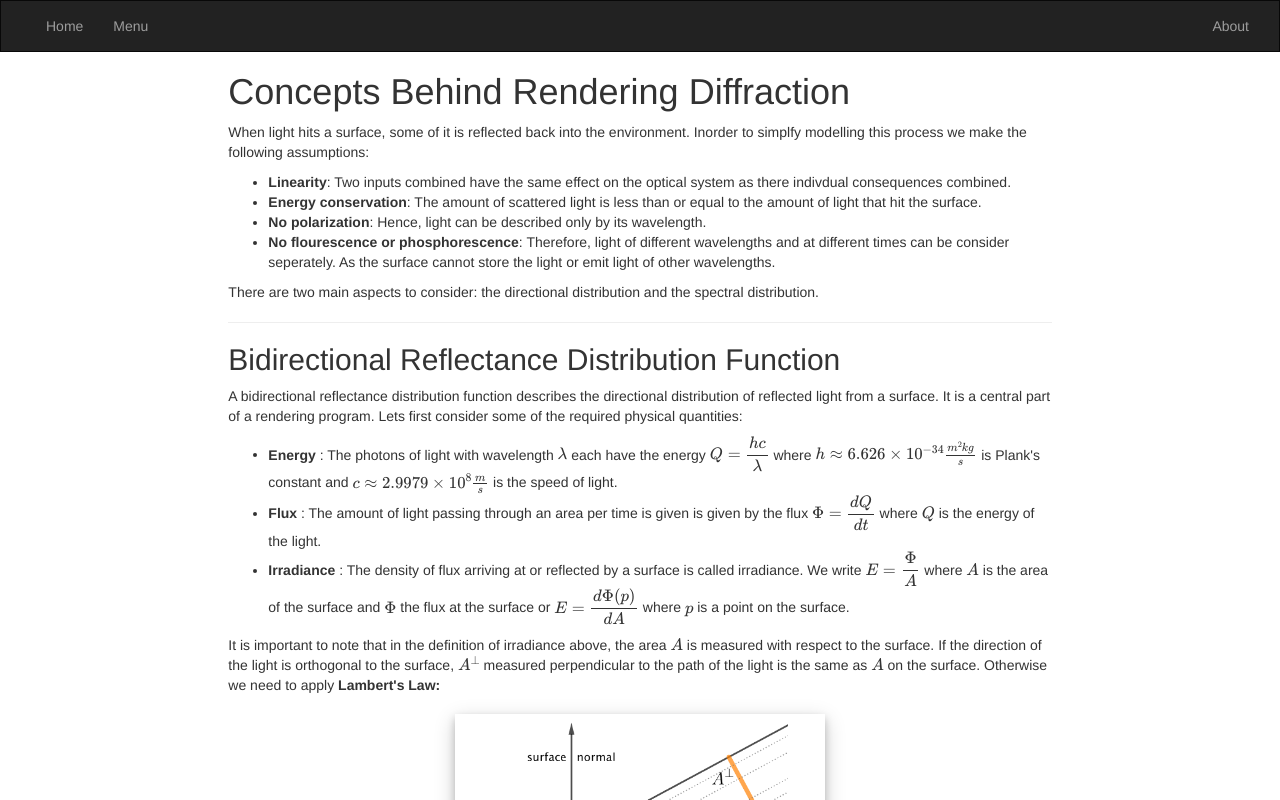
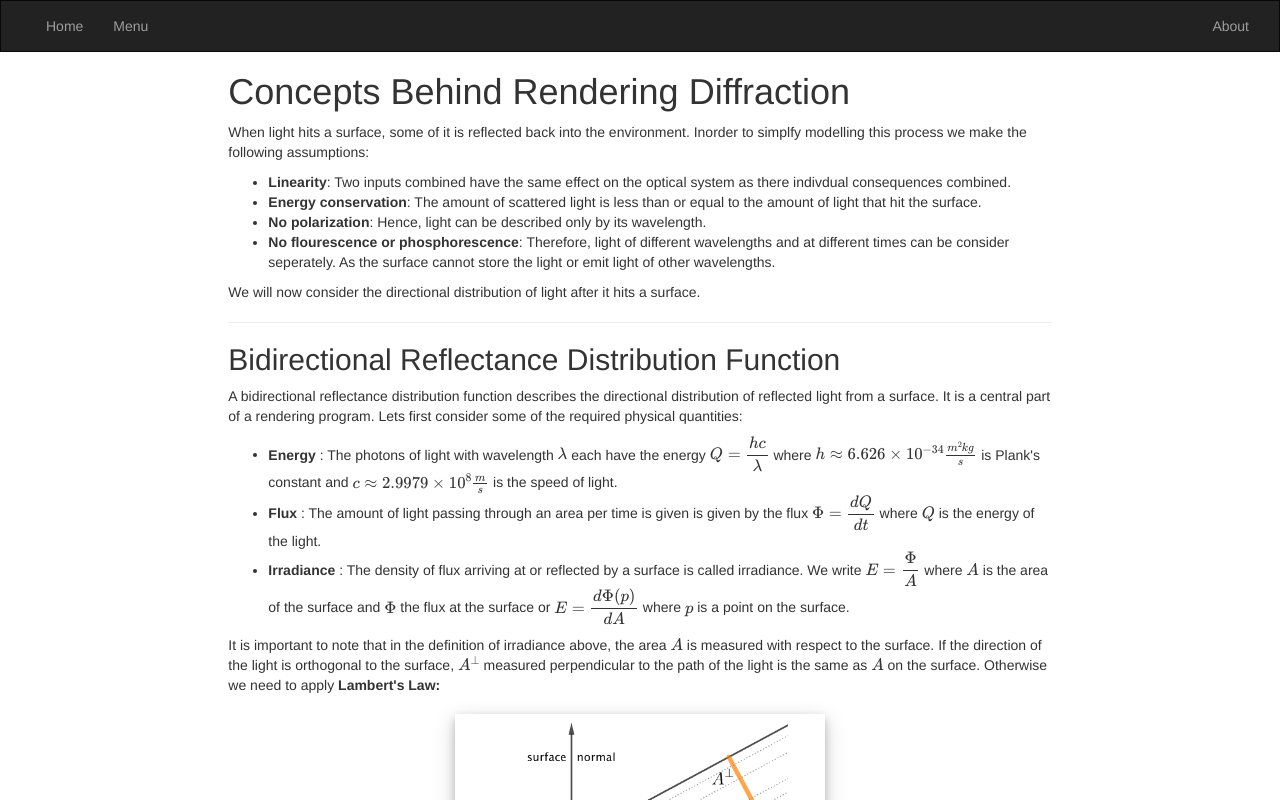
Before and after one commit to indiamai/TopicsFinal, a plain HTML site: page index.html in a window 1280 px wide. Shown: the top 800 px of the page. Drawn offline with nearby package versions, Linux system fonts and the light colour scheme; some packages are replaced by stand-ins of ours.

Commit message:
brdf done, now Stam, diffraction need

```diff
--- a/index.html
+++ b/index.html
@@ -207,7 +207,8 @@
         </ul>
       </p>
       <p>
-        There are two main aspects to consider: the directional distribution and the spectral distribution.
+        We will now consider the directional distribution of light after it hits a surface.
+        <!-- There are two main aspects to consider: the directional distribution and the spectral distribution. -->
       </p>
       <hr>
       <section id="brdf">
```
Also changed, not shown: beforeDiff.png (added), 2 other files.
